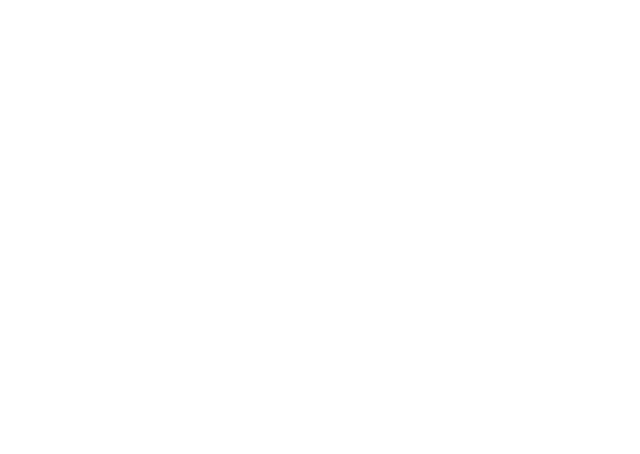
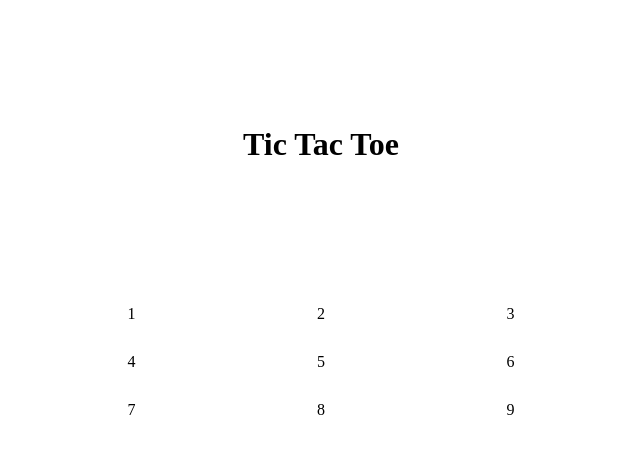
Before and after one commit to bycdiaz/tic-tac-toe, a plain HTML site: page index.html in a window 1280 px wide. Shown: the whole page, without its empty margins (319-959 px from the left). Drawn offline with Linux system fonts and the light colour scheme.

Commit message:
Adds board and board flex container.

```diff
--- a/index.html
+++ b/index.html
@@ -4,15 +4,22 @@
   <meta charset="UTF-8">
   <meta name="viewport" content="width=device-width, initial-scale=1.0">
   <meta http-equiv="X-UA-Compatible" content="ie=edge">
+  <link rel="stylesheet" type="text/css" href="style.css">
   <title>Tic Tac Toe</title>
 </head>
 <body>
-  <div class="header">
-
-  </div>
+  <h1 class="header">Tic Tac Toe</h1>
 
   <div class="board">
-
+    <div class="board-cell">1</div>
+    <div class="board-cell">2</div>
+    <div class="board-cell">3</div>
+    <div class="board-cell">4</div>
+    <div class="board-cell">5</div>
+    <div class="board-cell">6</div>
+    <div class="board-cell">7</div>
+    <div class="board-cell">8</div>
+    <div class="board-cell">9</div>
   </div>
 
   <script src="script.js"></script>
--- a/script.js
+++ b/script.js
@@ -20,4 +20,6 @@ const Game = (Gameboard,player) => {
 const newGame = Game(Gameboard(),"Carlos");
 
 console.log(newGame.player);
-console.log(newGame.Gameboard.board);
+newGame.Gameboard.board.forEach( (element,index) => {
+  console.log(`${element} at index ${index}`);
+});
--- a/style.css
+++ b/style.css
@@ -0,0 +1,21 @@
+/* board layout start */
+.board {
+  display: flex;
+  flex-wrap: wrap;
+  justify-content: center;
+  width: 50%;
+  margin: auto;
+}
+
+.board-cell {
+  width: 30%;
+  text-align: center;
+  margin: 15px 0px;
+}
+
+/*  */
+
+.header {
+  margin: 10%;
+  text-align: center;
+}
```
